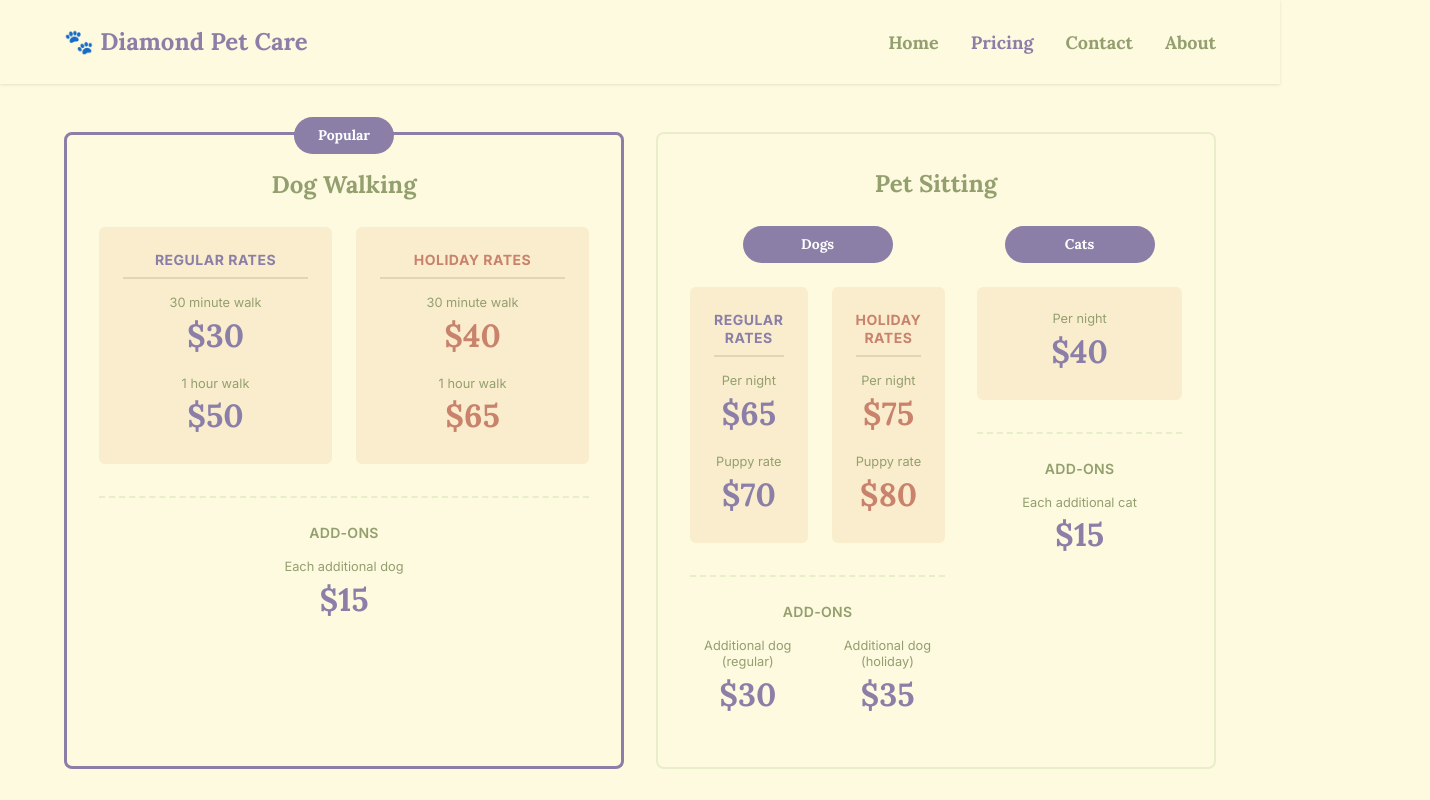
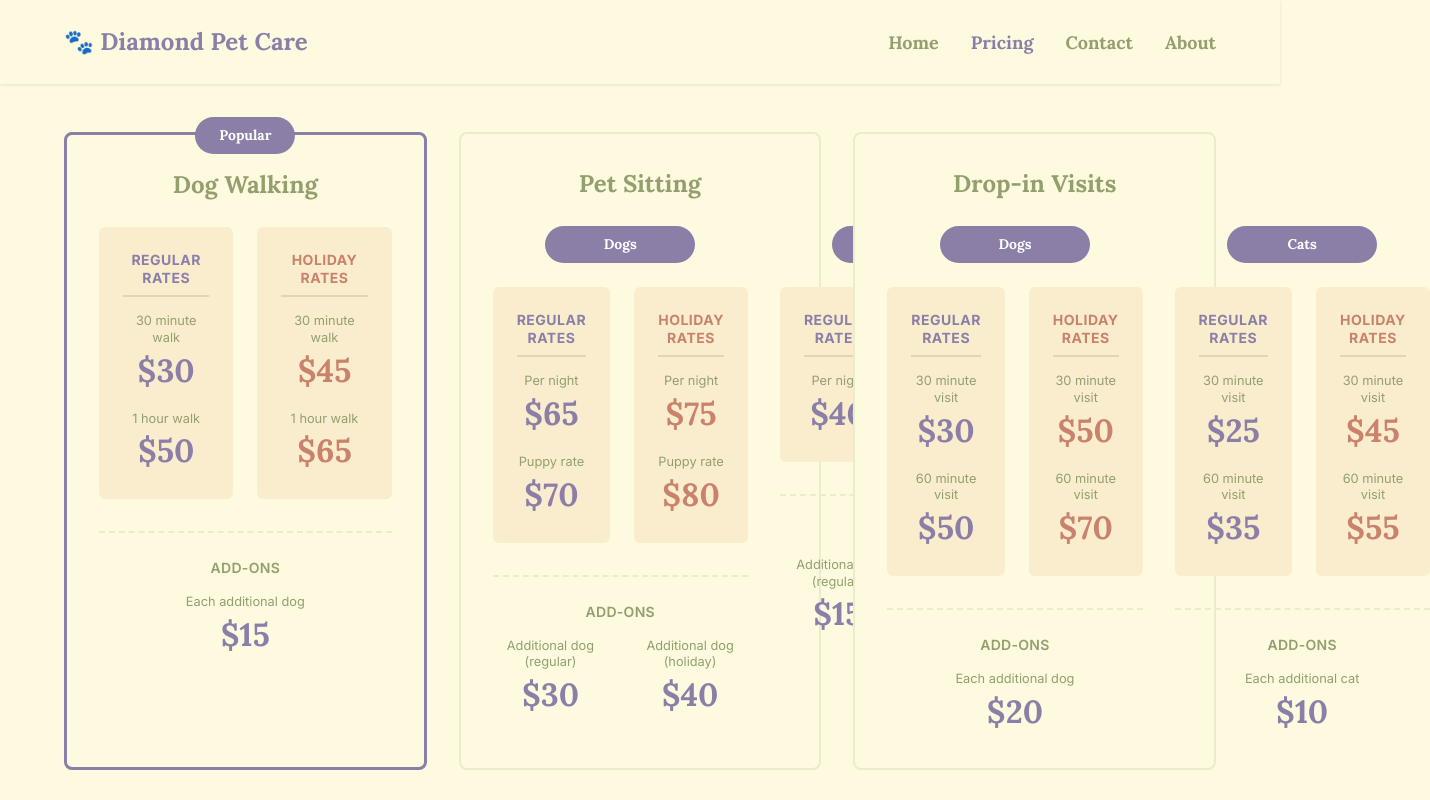
Before and after one commit to DevLoggith/diamond-pet-care, a plain HTML site: page pricing.html in a window 1280 px wide. Shown: the top 800 px of the page, 1430 px wide, since content can reach past the window. Drawn offline with Linux system fonts and the light colour scheme.

Commit message:
create drop-in visits pricing card

```diff
--- a/pricing.html
+++ b/pricing.html
@@ -48,7 +48,7 @@
 									<div class="column-header holiday-header">Holiday Rates</div>
 									<div class="price-item">
 										<div class="service-name">30 minute walk</div>
-										<div class="price">$40</div>
+										<div class="price">$45</div>
 									</div>
 									<div class="price-item">
 										<div class="service-name">1 hour walk</div>
@@ -118,7 +118,7 @@
 												<div class="service-name">
 													Additional dog (holiday)
 												</div>
-												<div class="price">$35</div>
+												<div class="price">$40</div>
 											</div>
 										</div>
 									</div>
@@ -129,20 +129,142 @@
 										<span class="category-label">Cats</span>
 									</div>
 
-									<div class="single-column-pricing">
+									<div class="pricing-columns">
 										<div class="pricing-column">
+											<div class="column-header regular-header">
+												Regular Rates
+											</div>
 											<div class="price-item">
 												<div class="service-name">Per night</div>
 												<div class="price">$40</div>
 											</div>
 										</div>
-										<div class="addon-section">
-											<div class="addon-header">Add-Ons</div>
+
+										<div class="pricing-column holiday">
+											<div class="column-header holiday-header">
+												Holiday Rates
+											</div>
 											<div class="price-item">
-												<div class="service-name">Each additional cat</div>
+												<div class="service-name">Per night</div>
+												<div class="price">$50</div>
+											</div>
+										</div>
+									</div>
+
+									<div class="addon-section">
+										<div class="addon-header">Add-Ons</div>
+										<div class="pricing-columns">
+											<div class="price-item">
+												<div class="service-name">
+													Additional cat (regular)
+												</div>
 												<div class="price">$15</div>
 											</div>
+											<div class="price-item">
+												<div class="service-name">
+													Additional cat (holiday)
+												</div>
+												<div class="price">$25 </div>
+											</div>
 										</div>
+									</div>
+								</div>
+							</div>
+						</div>
+
+						<!-- Drop-in Visits Card -->
+						<div class="pricing-card">
+							<h3>Drop-in Visits</h3>
+							<div class="pet-types-grid">
+								<div class="pet-type-section">
+									<div class="category-label-container">
+										<span class="category-label">Dogs</span>
+									</div>
+
+									<div class="pricing-columns">
+										<div class="pricing-column">
+											<div class="column-header regular-header">
+												Regular Rates
+											</div>
+											<div class="price-item">
+												<div class="service-name">30 minute visit</div>
+												<div class="price">$30</div>
+											</div>
+											<div class="price-item">
+												<div class="service-name">60 minute visit</div>
+												<div class="price">$50</div>
+											</div>
+										</div>
+
+										<div class="pricing-column holiday">
+											<div class="column-header holiday-header">
+												Holiday Rates
+											</div>
+											<div class="price-item">
+												<div class="service-name">30 minute visit</div>
+												<div class="price">$50</div>
+											</div>
+											<div class="price-item">
+												<div class="service-name">60 minute visit</div>
+												<div class="price">$70</div>
+											</div>
+										</div>
+									</div>
+
+									<div class="addon-section">
+										<div class="addon-header">Add-Ons</div>
+											<div class="price-item">
+												<div class="service-name">
+													Each additional dog
+												</div>
+												<div class="price">$20</div>
+											</div>
+									</div>
+								</div>
+
+								<div class="pet-type-section">
+									<div class="category-label-container">
+										<span class="category-label">Cats</span>
+									</div>
+
+									<div class="pricing-columns">
+										<div class="pricing-column">
+											<div class="column-header regular-header">
+												Regular Rates
+											</div>
+											<div class="price-item">
+												<div class="service-name">30 minute visit</div>
+												<div class="price">$25</div>
+											</div>
+											<div class="price-item">
+												<div class="service-name">60 minute visit</div>
+												<div class="price">$35</div>
+											</div>
+										</div>
+
+										<div class="pricing-column holiday">
+											<div class="column-header holiday-header">
+												Holiday Rates
+											</div>
+											<div class="price-item">
+												<div class="service-name">30 minute visit</div>
+												<div class="price">$45</div>
+											</div>
+											<div class="price-item">
+												<div class="service-name">60 minute visit</div>
+												<div class="price">$55</div>
+											</div>
+										</div>
+									</div>
+
+									<div class="addon-section">
+										<div class="addon-header">Add-Ons</div>
+											<div class="price-item">
+												<div class="service-name">
+													Each additional cat
+												</div>
+												<div class="price">$10</div>
+											</div>
 									</div>
 								</div>
 							</div>
```
